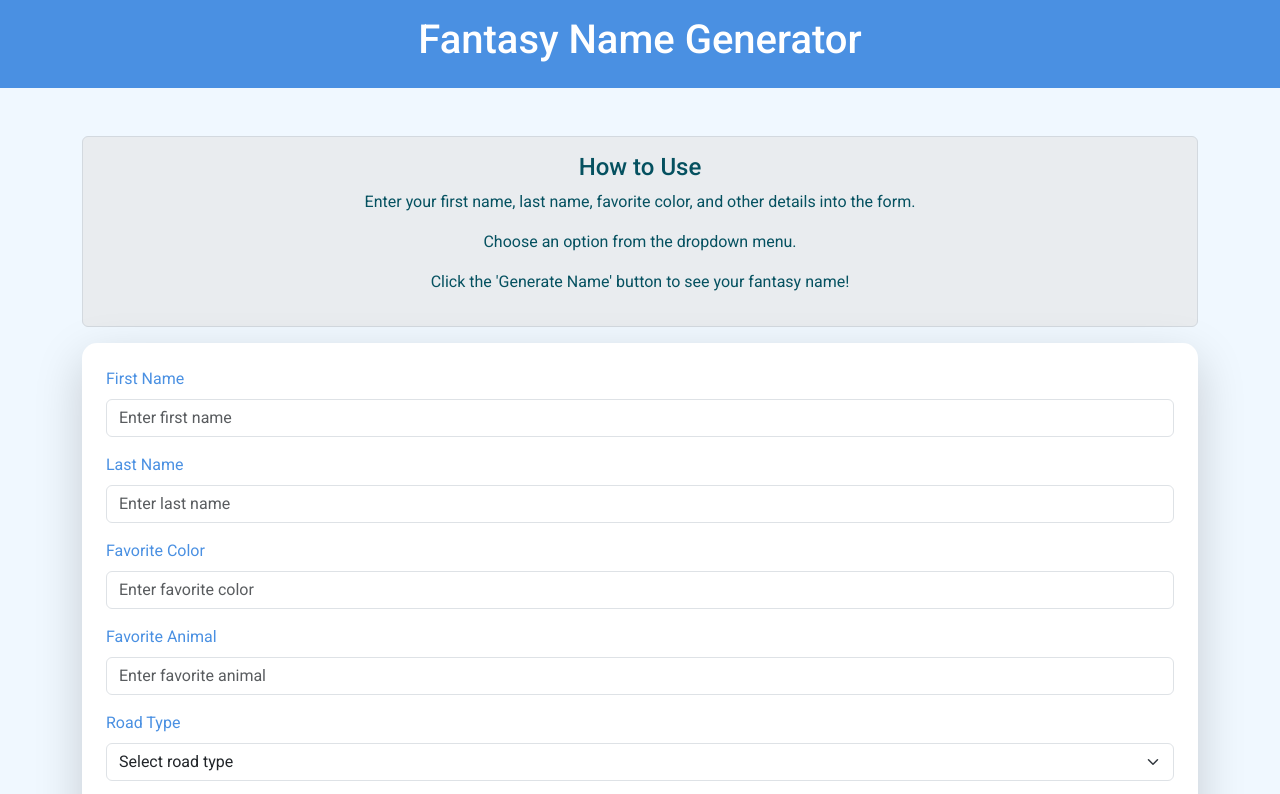
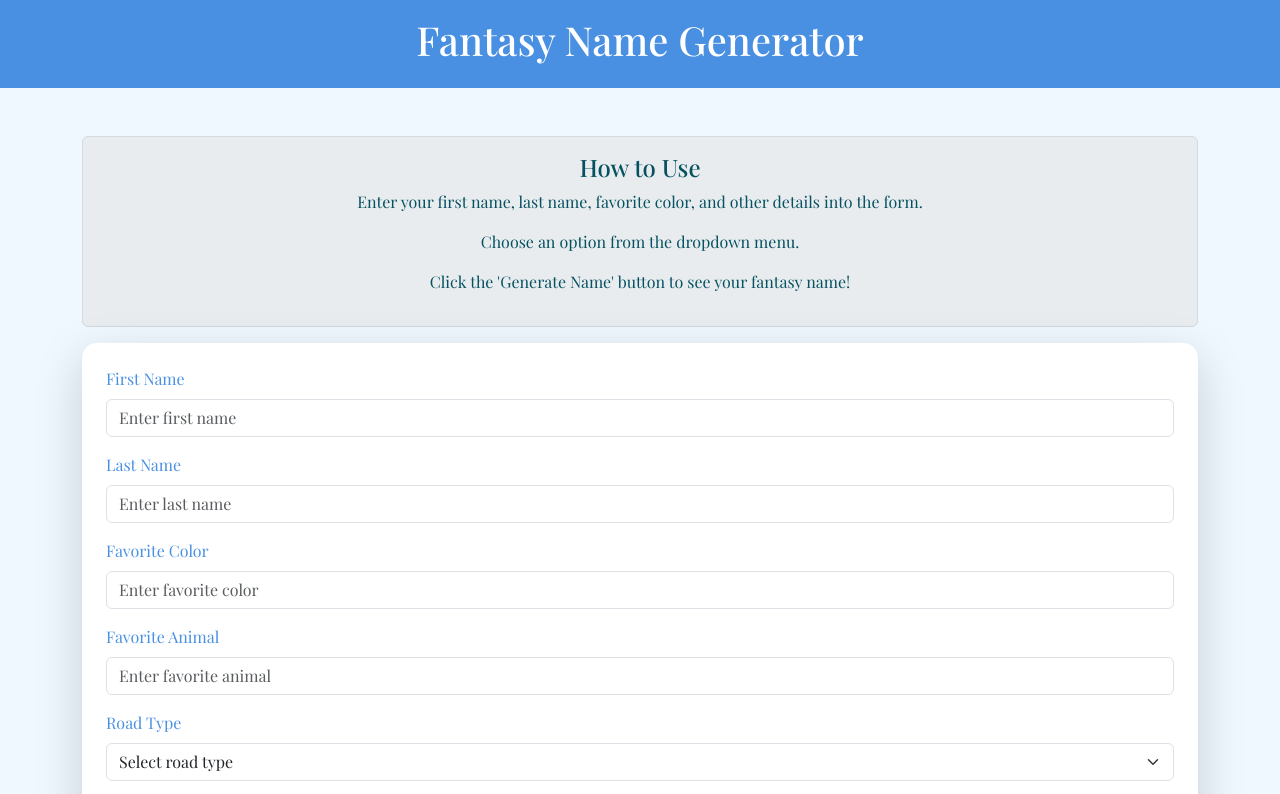
Before and after one commit to User319183/FantasyNameGenerator, a plain HTML site: page index.html in a window 1280 px wide. Shown: the top 794 px of the page. Drawn offline with nearby package versions, Linux system fonts and the light colour scheme.

Commit message:
Updated HTML & CSS to use a cleaner but fancier font

```diff
--- a/index.html
+++ b/index.html
@@ -11,8 +11,8 @@
         integrity="sha384-T3c6CoIi6uLrA9TneNEoa7RxnatzjcDSCmG1MXxSR1GAsXEV/Dwwykc2MPK8M2HN" crossorigin="anonymous" />
     <!-- Custom CSS -->
     <link rel="stylesheet" href="styles.css" />
-    <!-- Google Fonts -->
-    <link href="https://fonts.googleapis.com/css2?family=Roboto:wght@400;500;700&display=swap" rel="stylesheet">
+<!-- Google Fonts -->
+<link href="https://fonts.googleapis.com/css2?family=Playfair+Display:wght@400;500;700&family=Roboto:wght@400;500;700&display=swap" rel="stylesheet">
 </head>
 
 <body>
--- a/styles.css
+++ b/styles.css
@@ -8,7 +8,7 @@ body {
     display: flex;
     flex-direction: column;
     background-color: #f0f8ff;
-	font-family: "Roboto", sans-serif;
+    font-family: "Playfair Display", serif;
 }
 
 header {
```
Lines whose indentation alone changed are shown as unchanged.
